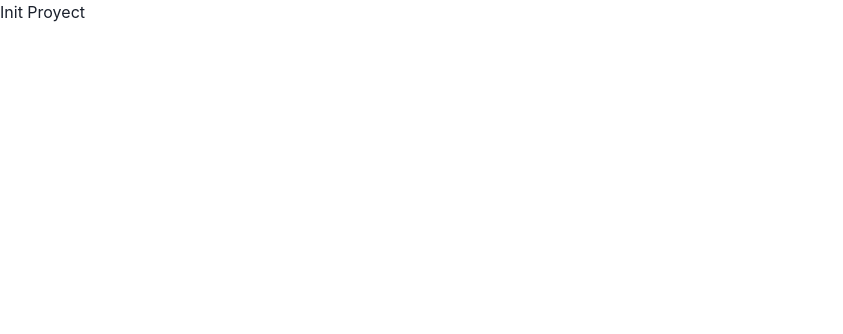
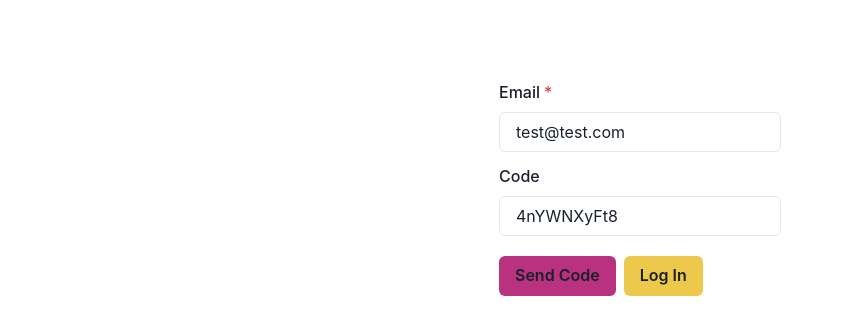
Before and after one commit to JuppLCD/Administracion-de-ventas-Fontend, a React (Vite) app: page / in a window 1280 px wide. Shown: the top 334 px of the page, without its empty margins (0-843 px from the left). Built offline with nearby package versions, Linux system fonts and the light colour scheme; no server answers.

Commit message:
feat: :sparkles: Simple form to generate user code and login

```diff
--- a/src/App.tsx
+++ b/src/App.tsx
@@ -1,10 +1,12 @@
 import { ChakraProvider } from '@chakra-ui/react';
+
+import Layout from './layout';
 
 function App() {
 	return (
 		<>
 			<ChakraProvider>
-				<h1 className='text-3xl font-bold underline'>Init Proyect</h1>
+				<Layout />
 			</ChakraProvider>
 		</>
 	);
--- /dev/null
+++ b/src/layout/index.tsx
@@ -0,0 +1,92 @@
+import { useState } from 'react';
+import { Button, ButtonGroup, Container, FormControl, FormErrorMessage, FormLabel, Input } from '@chakra-ui/react';
+
+import { UserServices } from '../services/user';
+
+import type { FormEvent, ChangeEvent } from 'react';
+import { IErrorBackendApi } from '../types/apiBackend.interface';
+
+function Layout() {
+	const [inputs, setInputs] = useState({ email: 'test@test.com', code: '4nYWNXyFt8' });
+	const isError = false;
+	const errorMessage = 'Error';
+
+	const handleChangeInputs = (e: ChangeEvent<HTMLInputElement>) => {
+		const { name, value } = e.target;
+		setInputs((prevState) => ({ ...prevState, [name]: value }));
+	};
+
+	const handleSubmit = async (e: FormEvent<HTMLFormElement>) => {
+		e.preventDefault();
+
+		const res = await UserServices.login(inputs.email, inputs.code);
+
+		if ((res as IErrorBackendApi).error) {
+			alert('Error');
+			console.log(res);
+			return;
+		}
+
+		alert(res.message + ' Y el token es ->' + (res as { message: string; token: string }).token);
+		console.log('Login exitoso');
+	};
+
+	const sendCode = async () => {
+		if (inputs.email.trim() === '') {
+			alert('Falta email');
+			return;
+		}
+		const res = await UserServices.generateCode(inputs.email);
+
+		if ((res as IErrorBackendApi).error) {
+			alert('Error');
+			console.log(res);
+			return;
+		}
+
+		alert(res.message + ' Y el codigo es ->' + (res as { message: string; newCode: string }).newCode);
+		console.log('Codigo resivido');
+	};
+
+	return (
+		<>
+			<Container maxW='container.lg' centerContent mt={20}>
+				<form onSubmit={handleSubmit}>
+					<FormControl isRequired isInvalid={isError}>
+						<FormLabel>Email</FormLabel>
+						<Input
+							placeholder='Put your email here...'
+							required
+							type='email'
+							name='email'
+							value={inputs.email}
+							onChange={handleChangeInputs}
+						/>
+						{isError && <FormErrorMessage>{errorMessage}</FormErrorMessage>}
+					</FormControl>
+					<FormControl mt='3' isInvalid={isError}>
+						<FormLabel>Code</FormLabel>
+						<Input
+							placeholder='Put the code we sent you here'
+							name='code'
+							value={inputs.code}
+							onChange={handleChangeInputs}
+						/>
+						{isError && <FormErrorMessage>{errorMessage}</FormErrorMessage>}
+					</FormControl>
+
+					<ButtonGroup mt={5}>
+						<Button type='button' bg='pink.600' onClick={sendCode}>
+							Send Code
+						</Button>
+						<Button type='submit' bg={'yellow.400'}>
+							Log In
+						</Button>
+					</ButtonGroup>
+				</form>
+			</Container>
+		</>
+	);
+}
+
+export default Layout;
```
